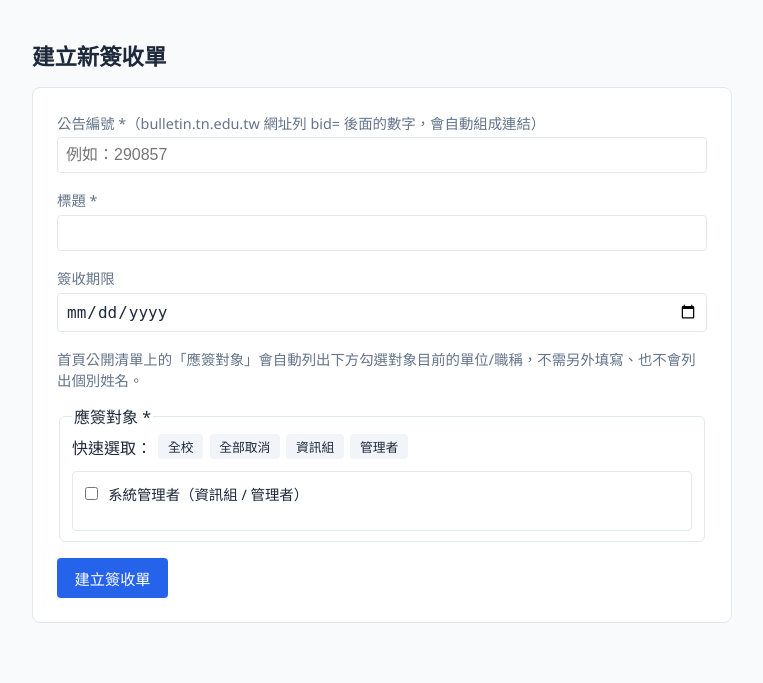
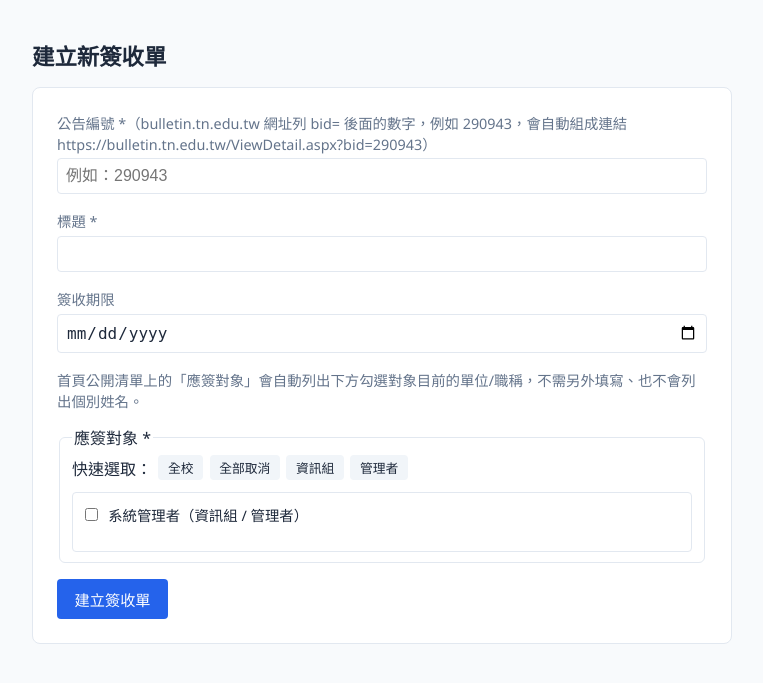
Before and after one commit to ichiro17/announcement, a Flask app: page /admin/bulletins/new in a window 1280 px wide. Shown: the part 56-739 px from the top of the page, without its empty margins (132-895 px from the left). Run offline with Flask 3, Linux system fonts and the light colour scheme; the visitor is signed in with stand-in values (Sample User, id 1); data comes from the database, SQL or seed files in the repository; some web fonts are replaced.

Commit message:
公告編號欄位限制只能輸入數字
建立/編輯簽收單時，公告編號若包含非數字字元會被擋下（前端 pattern 限制 + 後端驗證），
避免產生無效的 https://bulletin.tn.edu.tw/ViewDetail.aspx?bid=... 連結。

```diff
--- a/app.py
+++ b/app.py
@@ -432,6 +432,8 @@ def admin_bulletin_new():
 
         if not bulletin_no:
             flash("請填寫公告編號", "error")
+        elif not bulletin_no.isdigit():
+            flash("公告編號只能填數字", "error")
         elif not title:
             flash("請填寫標題", "error")
         elif not target_ids:
@@ -502,6 +504,9 @@ def admin_bulletin_edit(bulletin_id):
 
         if not title:
             flash("請填寫標題", "error")
+            return render_template("admin/bulletin_edit.html", bulletin=bulletin)
+        if bulletin_no and not bulletin_no.isdigit():
+            flash("公告編號只能填數字", "error")
             return render_template("admin/bulletin_edit.html", bulletin=bulletin)
 
         db.execute(
--- a/templates/admin/bulletin_new.html
+++ b/templates/admin/bulletin_new.html
@@ -3,8 +3,8 @@
 {% block content %}
 <h1>建立新簽收單</h1>
 <form method="post" class="card">
-  <label>公告編號 *（bulletin.tn.edu.tw 網址列 bid= 後面的數字，會自動組成連結）
-    <input type="text" name="bulletin_no" placeholder="例如：290857" required>
+  <label>公告編號 *（bulletin.tn.edu.tw 網址列 bid= 後面的數字，例如 290943，會自動組成連結 https://bulletin.tn.edu.tw/ViewDetail.aspx?bid=290943）
+    <input type="text" name="bulletin_no" placeholder="例如：290943" pattern="[0-9]+" inputmode="numeric" title="請輸入數字" required>
   </label>
   <label>標題 *
     <input type="text" name="title" required>
```
